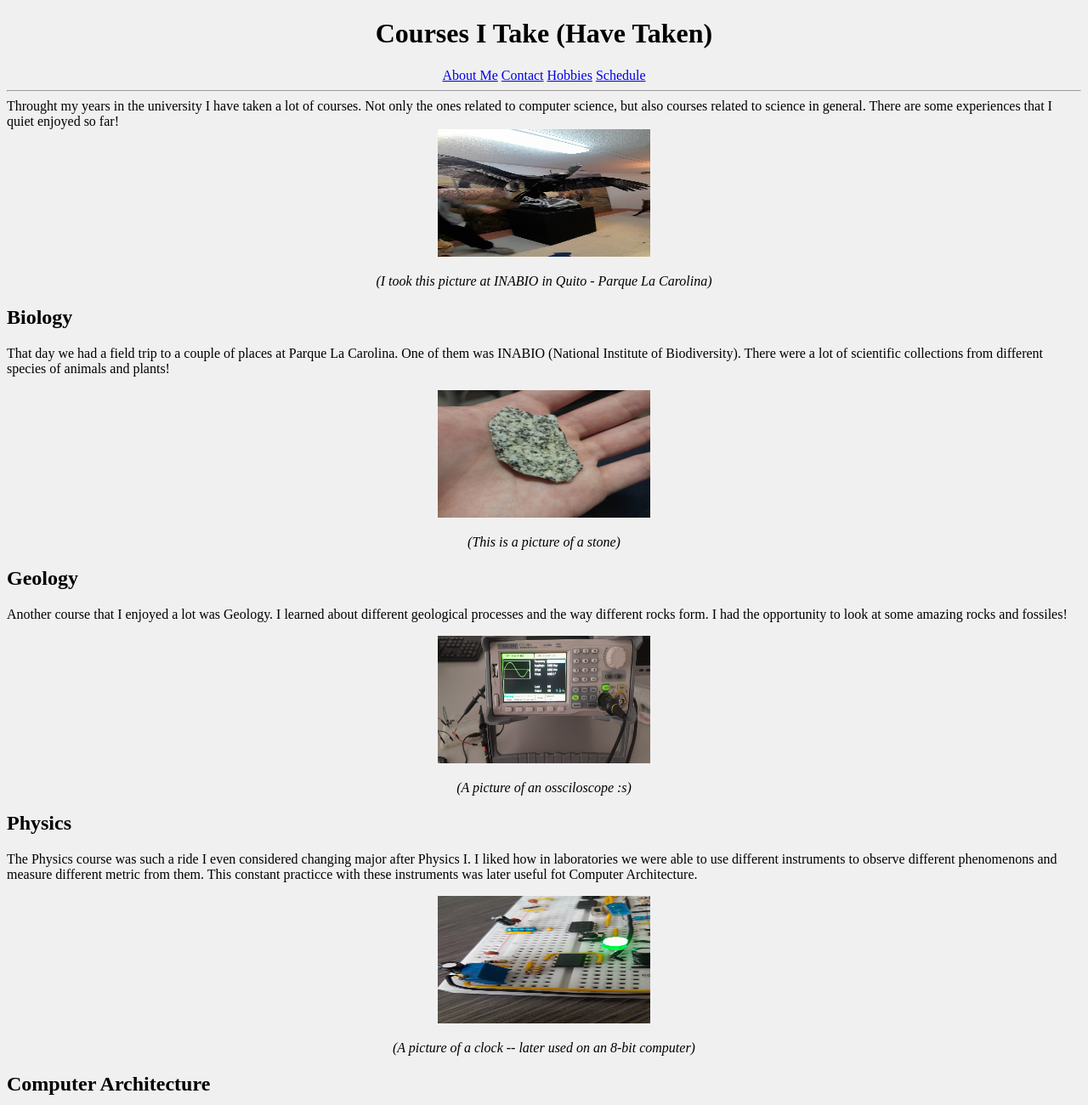
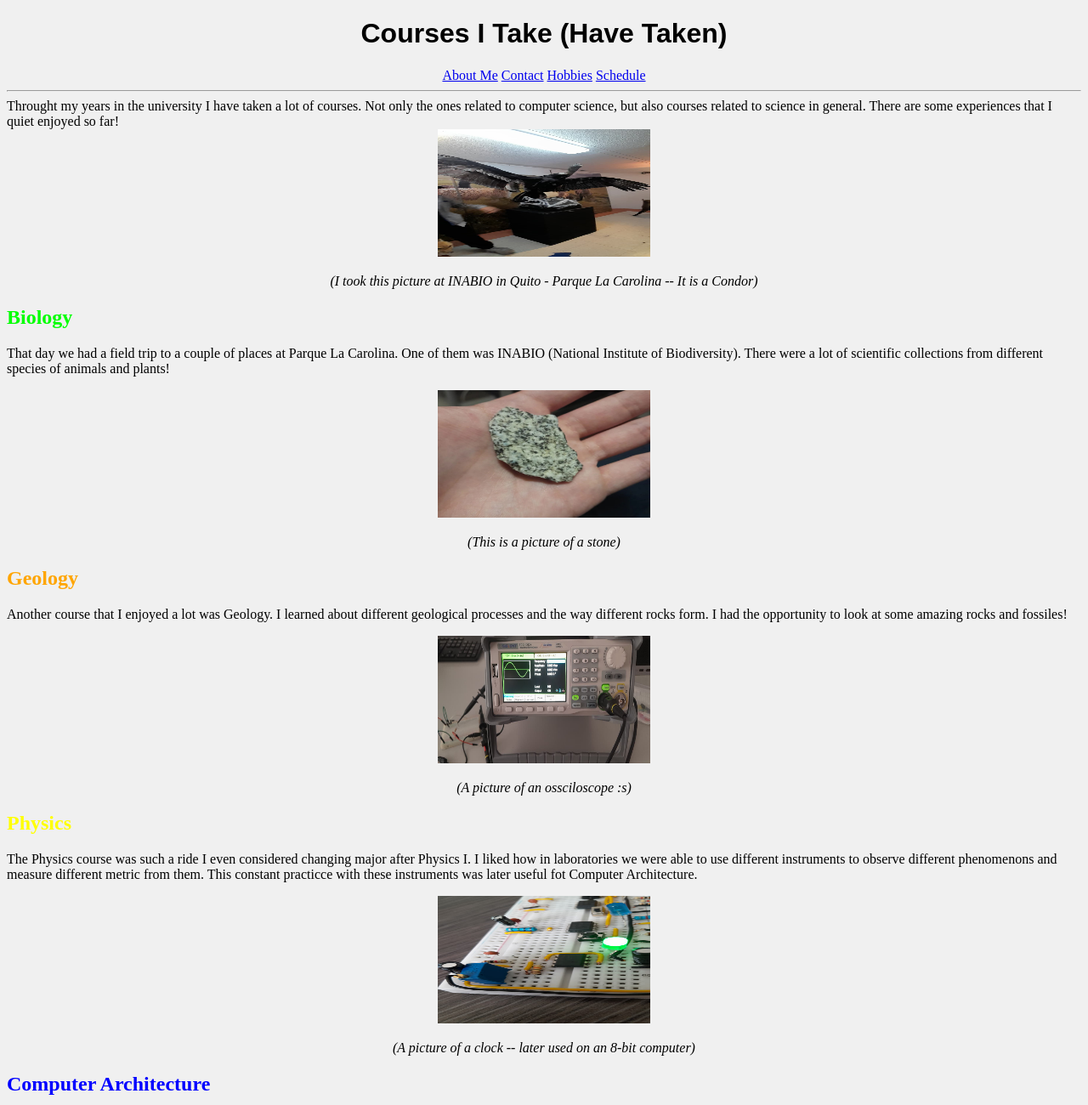
Before and after one commit to demivn15/Web-Applications, a plain HTML site: page Lab1/website/pages/courses.html in a window 1280 px wide. Shown: the top 1300 px of the page at 85% size. Drawn offline with Linux system fonts and the light colour scheme.

Commit message:
Added color to some headers and change the font family for others.

```diff
--- a/Lab1/website/pages/courses.html
+++ b/Lab1/website/pages/courses.html
@@ -6,7 +6,7 @@
     </head>
     <body bgcolor="#f0f0f0">
         <main>
-            <h1 style="text-align:center">Courses I Take (Have Taken)</h1>
+            <h1 style="text-align:center; font-family: Arial">Courses I Take (Have Taken)</h1>
             <center>
                 <nav>
                     <a href = "../index.html">About Me</a>
@@ -21,9 +21,9 @@
                 <img src="../images/courses1.jpeg" alt="course1 image." width="250" height="150">
             </center>
             <center>
-                <p><i>(I took this picture at INABIO in Quito - Parque La Carolina)</i></p>
+                <p><i>(I took this picture at INABIO in Quito - Parque La Carolina -- It is a Condor)</i></p>
             </center>
-            <h2>Biology</h2>
+            <h2 style="color: lime;">Biology</h2>
             <p>That day we had a field trip to a couple of places at Parque La Carolina. One of them was INABIO (National Institute of Biodiversity). There were a lot of scientific collections from different species of animals and plants!</p>
             <center>
                 <img src="../images/courses2.jpeg" alt="course2 image." width="250" height="150">
@@ -31,7 +31,7 @@
             <center>
                 <p><i>(This is a picture of a stone)</i></p>
             </center>
-            <h2>Geology</h2>
+            <h2 style="color: orange;">Geology</h2>
             <p>Another course that I enjoyed a lot was Geology. I learned about different geological processes and the way different rocks form. I had the opportunity to look at some amazing rocks and fossiles!</p>
             <center>
                 <img src="../images/courses3.jpeg" alt="course3 image." width="250" height="150">
@@ -39,7 +39,7 @@
             <center>
                 <p><i>(A picture of an ossciloscope :s)</i></p>
             </center>
-            <h2>Physics</h2>
+            <h2 style="color: yellow;">Physics</h2>
             <p>The Physics course was such a ride I even considered changing major after Physics I. I liked how in laboratories we were able to use different instruments to observe different phenomenons and measure different metric from them. This constant practicce with these instruments was later useful fot Computer Architecture.</p>
             <center>
                 <img src="../images/courses4.jpeg" alt="course4 image." width="250" height="150">
@@ -47,7 +47,7 @@
             <center>
                 <p><i>(A picture of a clock -- later used on an 8-bit computer)</i></p>
             </center>
-            <h2>Computer Architecture</h2>
+            <h2 style="color: blue;">Computer Architecture</h2>
             <p>One of the most difficult courses so far. I struggled a lot, but I learn by the same amount.</p>
             <center>
                 <img src="../images/courses5.jpeg" alt="course5 image." width="250" height="150">
```
Also changed, not shown: Lab1/website/index.html (+1 -1 lines), Lab1/website/pages/contact.html (+1 -1 lines), Lab1/website/pages/hobbies.html (+5 -3 lines), Lab1/website/pages/schedule.html (+3 -1 lines).
